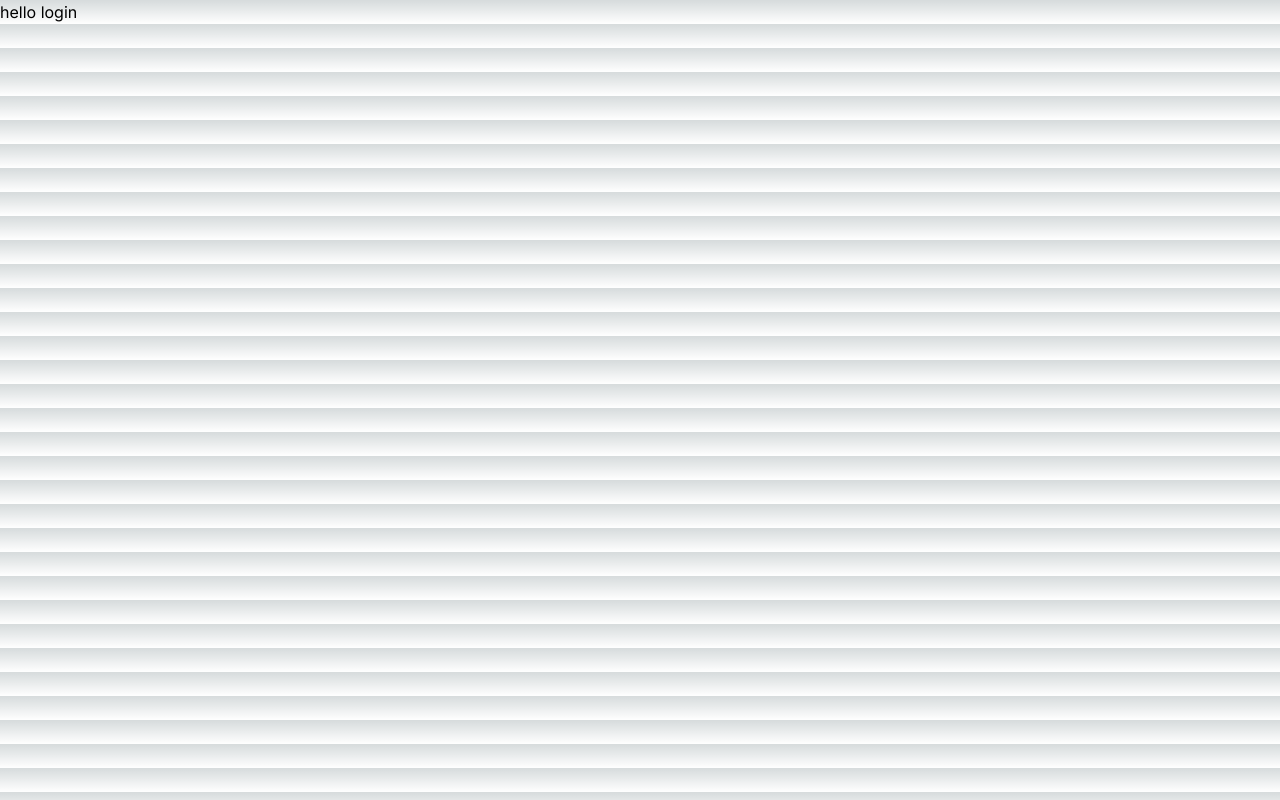
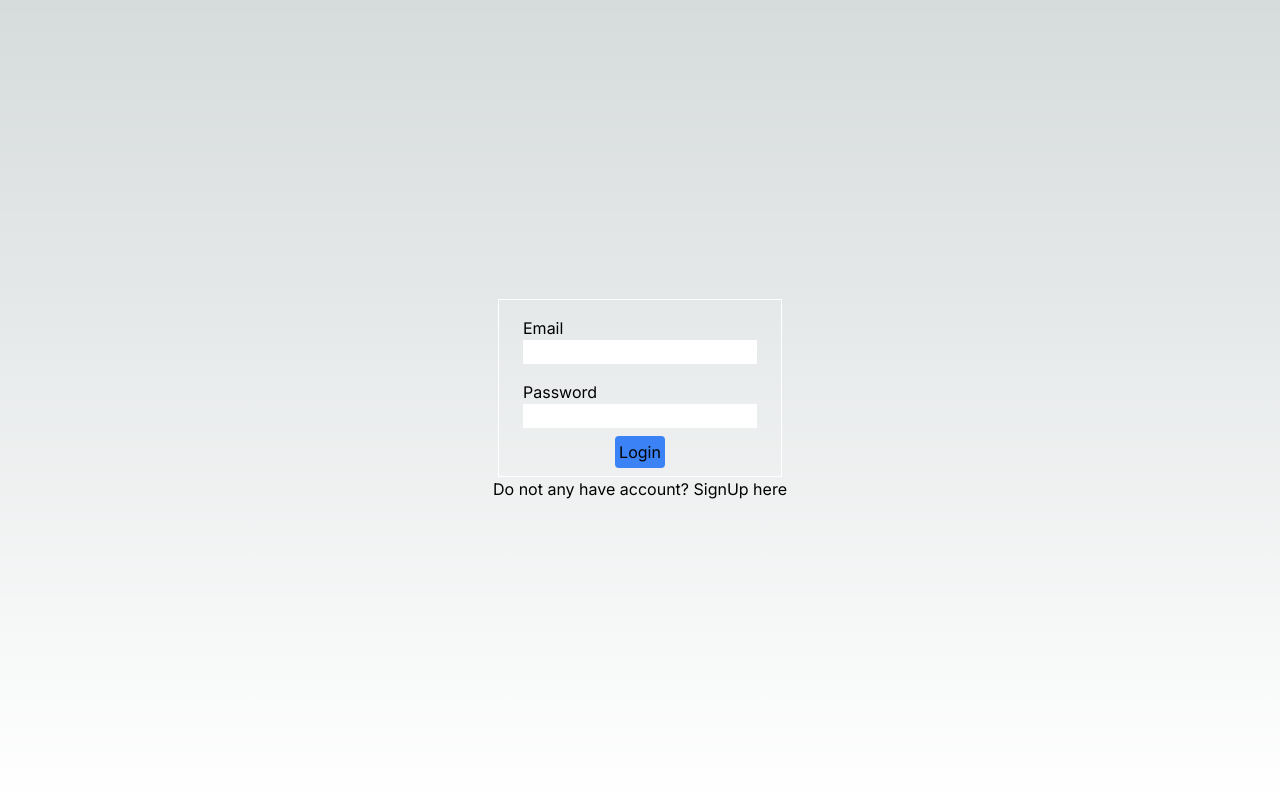
Before and after one commit to alaminsahed/example-projcet, a Next.js app: page /login in a window 1280 px wide. Built offline with nearby package versions, Linux system fonts and the light colour scheme.

Commit message:
feat: login

```diff
--- a/src/app/api/users/login/route.ts
+++ b/src/app/api/users/login/route.ts
@@ -0,0 +1,49 @@
+import { connect } from "@/dbConfig/dbConfig";
+import User from "@/models/userModel";
+import { NextRequest, NextResponse } from "next/server";
+import bcryptjs from "bcryptjs";
+import jwt from "jsonwebtoken";
+
+connect();
+
+export async function POST(req: NextRequest) {
+  try {
+    const reqBody = await req.json();
+    const { email, password } = reqBody;
+
+    const user = await User.findOne({ email });
+    console.log(user);
+    if (!user) {
+      return NextResponse.json({ message: "User not found" }, { status: 404 });
+    }
+
+    const isMatch = await bcryptjs.compare(password, user.password);
+
+    if (!isMatch) {
+      return NextResponse.json(
+        { message: "Invalid credentials" },
+        { status: 401 }
+      );
+    }
+
+    const token = await jwt.sign(
+      { id: user._id, username: user.username, email: user.email },
+      process.env.JWT_SECRET,
+      {
+        expiresIn: "1d",
+      }
+    );
+
+    const response = NextResponse.json(
+      { message: "Login Successful", success: true },
+      { status: 200 }
+    );
+    response.cookies.set("token", token, { httpOnly: true });
+    return response;
+  } catch (error) {
+    return NextResponse.json(
+      { message: error.message || "Something went wrong" },
+      { status: 500 }
+    );
+  }
+}
--- a/src/app/login/page.tsx
+++ b/src/app/login/page.tsx
@@ -1,12 +1,65 @@
-'use client'
-import React from 'react';
+"use client"
+import Link from 'next/link';
+import React, { useState, useEffect } from 'react';
+import axios from 'axios';
+import { useRouter } from "next/navigation";
+import { toast } from 'react-hot-toast';
+import Loader from '../components/Loader';
 
-const login = () => {
+const Login = () => {
+    const router = useRouter();
+    const [user, setUser] = useState({
+        email: "",
+        password: ""
+    })
+
+    const [disableBtn, setDisableBtn] = useState(true);
+    const [loading, setLoading] = useState(false);
+
+
+    useEffect(() => {
+        if (user.email.length > 0 && user.password.length > 0) {
+            setDisableBtn(false);
+        } else {
+            setDisableBtn(true);
+        }
+    }, [user])
+
+    const signInHandler = async () => {
+        event.preventDefault();
+        try {
+            setLoading(true);
+            const response = await axios.post("/api/users/login", user);
+            console.log(response);
+            router.push("/profiles");
+
+        } catch (error) {
+            console.log(error);
+            toast.error(error.response.data.message);
+        }
+        finally {
+            setLoading(false);
+        }
+    }
+
+
     return (
-        <div>
-            <h1>hello login</h1>
+        <div className="flex flex-col items-center justify-center min-h-screen">
+            {loading && <Loader />}
+            <form className="flex flex-col items-center justify-center py-2 border border-white p-4">
+                <div className="flex flex-col p-2">
+                    <label htmlFor="email">Email</label>
+                    <input className="text-black" type="email" id="email" name="email" value={user.email} onChange={(e) => setUser({ ...user, email: e.target.value })} />
+                </div>
+                <div className="flex flex-col p-2">
+                    <label htmlFor="password">Password</label>
+                    <input className="text-black" type="password" id="password" name="password" value={user.password} onChange={(e) => setUser({ ...user, password: e.target.value })} />
+                </div>
+                <button type="submit" disabled={disableBtn} onClick={signInHandler} className=" bg-blue-500 p-1 rounded" >Login</button>
+            </form>
+            <Link href="/signup">Do not any have account? SignUp here</Link>
         </div>
     );
 };
 
-export default login;
+export default Login;
--- a/src/app/page.tsx
+++ b/src/app/page.tsx
@@ -1,9 +1,10 @@
 import Image from 'next/image'
+import Signup from './signup/page'
 
 export default function Home() {
   return (
-    <main className="flex min-h-screen flex-col items-center justify-between p-24">
-      <h1>Hello</h1>
-    </main>
+    <>
+      <Signup />
+    </>
   )
 }
```
